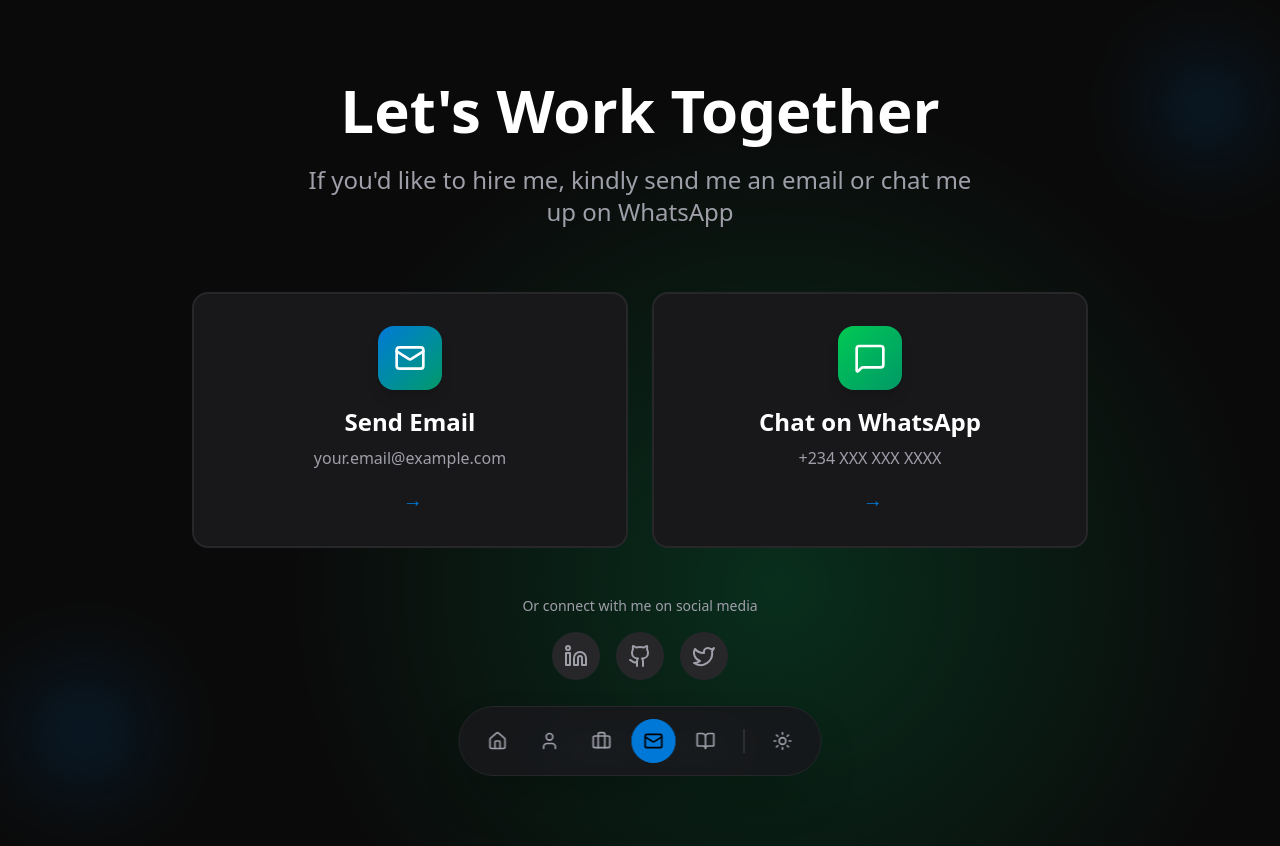
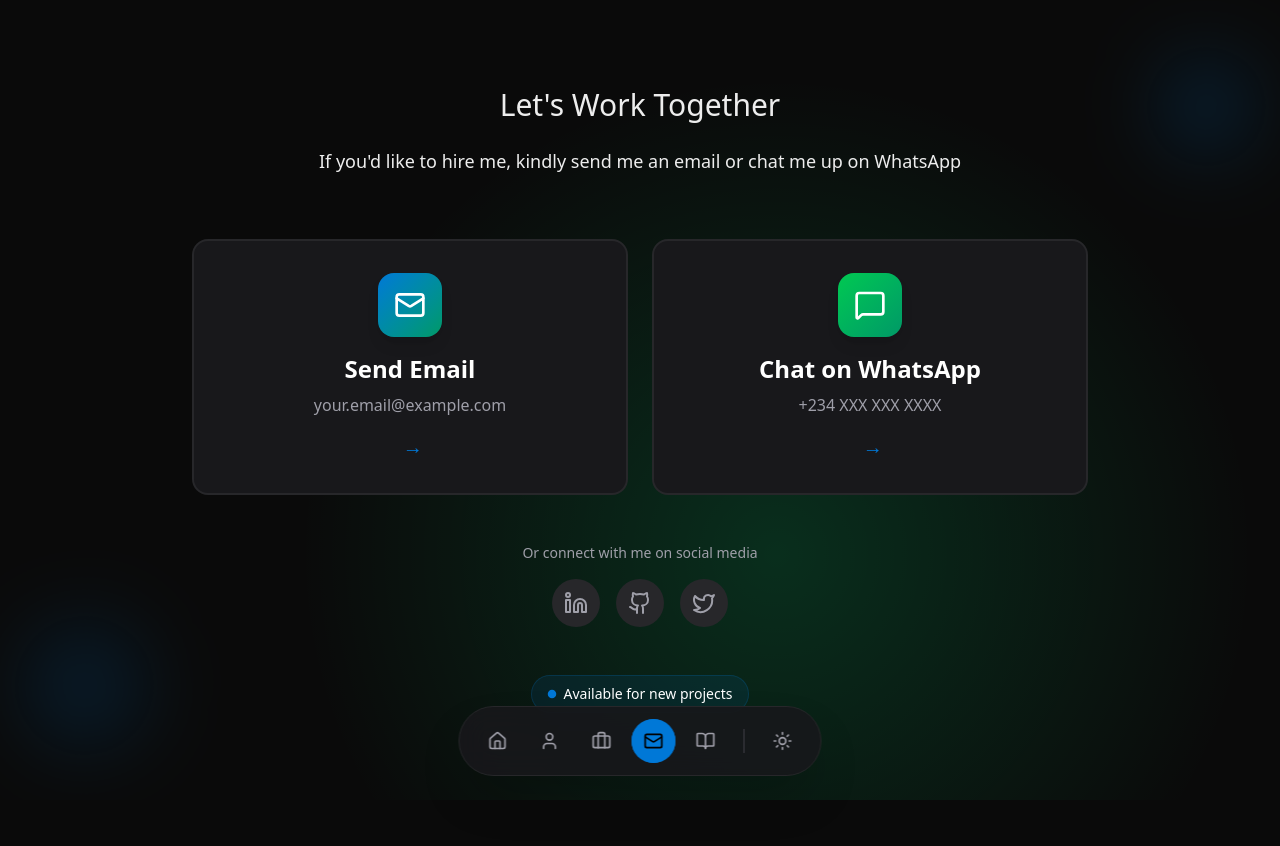
Before and after one commit to luwaden/luwaden-portfolio, a Next.js app: page /hire in a window 1280 px wide. After the commit the page ends 800 px from the top, so only its background shows below. Built offline with nearby package versions, Linux system fonts and the light colour scheme.

Commit message:
portfolio update

```diff
--- a/src/components/hire/HirePage.tsx
+++ b/src/components/hire/HirePage.tsx
@@ -71,12 +71,10 @@ export default function HirePage() {
         {/* Header */}
         <ScrollReveal>
           <div className="text-center space-y-4 sm:space-y-6 mb-12 sm:mb-16">
-            <h1 className="text-3xl sm:text-4xl md:text-5xl lg:text-6xl font-heading font-bold text-black dark:text-white">
-              Let's Work Together
-            </h1>
-            <p className="text-lg sm:text-xl md:text-2xl text-zinc-600 dark:text-zinc-400 max-w-2xl mx-auto">
-              If you'd like to hire me, kindly send me an email or chat me up on WhatsApp
-            </p>
+           <h1 className="text-3xl ...">Let&apos;s Work Together</h1>
+
+           <p className="text-lg ...">If you&apos;d like to hire me, kindly send me an email or chat me up on WhatsApp</p>
+
           </div>
         </ScrollReveal>
 
--- a/src/components/landing/LandingPage.tsx
+++ b/src/components/landing/LandingPage.tsx
@@ -1,7 +1,7 @@
 'use client';
 
 import { useState } from 'react';
-import { motion, useScroll, useTransform } from 'framer-motion';
+import { motion } from 'framer-motion';
 import GreetingSection from '@/components/landing/GreetingSection';
 import TaglineSection from '@/components/landing/TaglineSection';
 import QuestionSection from '@/components/landing/QuestionSection';
@@ -9,7 +9,7 @@ import NavigationButtons from '@/components/landing/NavigationButtons';
 import AnimatedBackground from '@/components/landing/AnimatedBackground';
 
 export default function LandingPage() {
-  const [showGreeting, setShowGreeting] = useState(true);
+  const [showGreeting, ] = useState(true);
   const [showTagline, setShowTagline] = useState(false);
   const [showQuestion, setShowQuestion] = useState(false);
   const [showButtons, setShowButtons] = useState(false);
```
Also changed, not shown: stopeslint.config.mjs (renamed from eslint.config.mjs).
